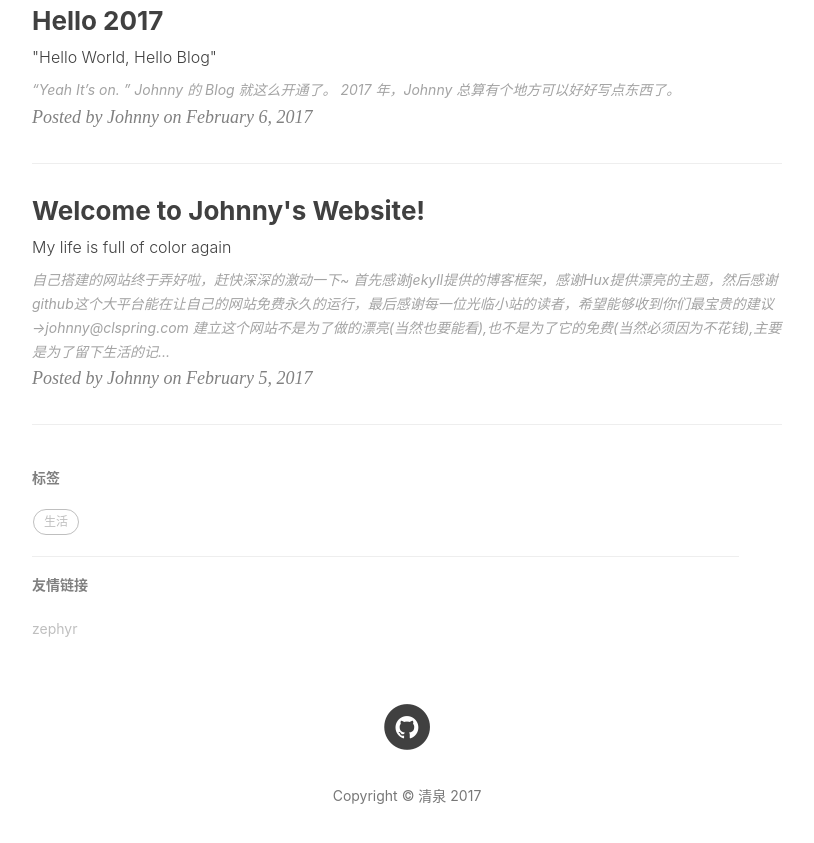
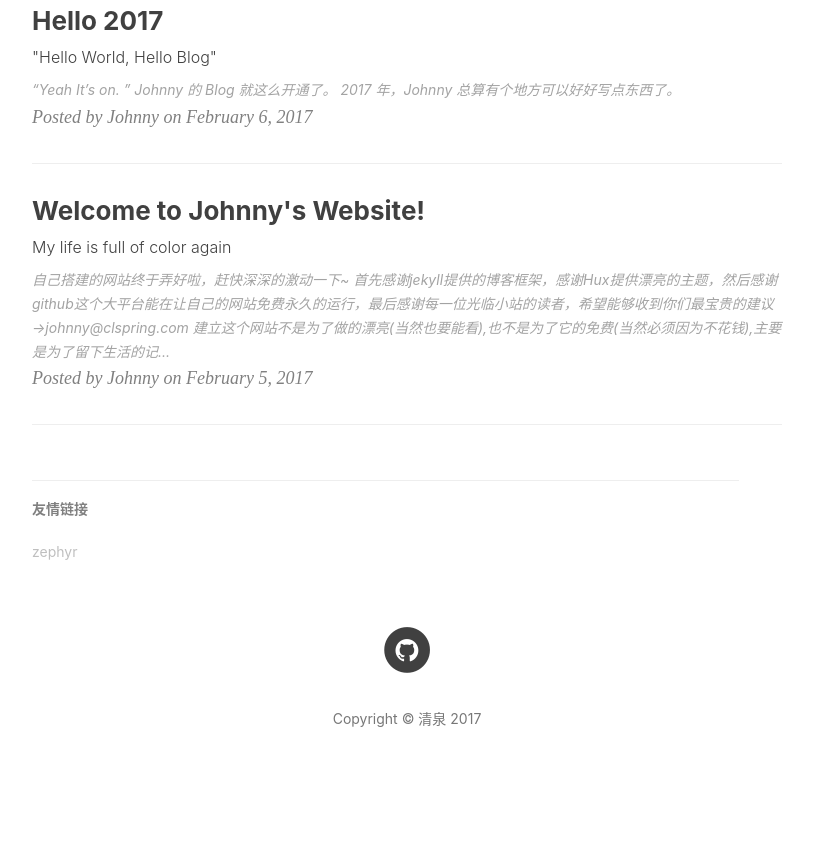
Before and after one commit to J1207808305/J1207808305.github.io, a Jekyll site: the page built from index.html, in a window 1280 px wide and 900 px high, scrolled down 671 px. Shown: the top 843 px of the window, without its empty margins (233-1047 px from the left). Built offline with Jekyll 4.4.1, drawn with Linux system fonts in a browser that asks for light colours; nearby versions of some CDN libraries; the list of posts is cut into pages by our own code; comment, search, counter and statistics services are not loaded.

Commit message:
modify the file _layouts/pages.html that remove tags at the footer

```diff
--- a/_layouts/page.html
+++ b/_layouts/page.html
@@ -33,10 +33,10 @@ layout: default
                 sidebar-container">
 
                 <!-- Featured Tags -->
-                {% if site.featured-tags %}
-                <section>
+<!--                 {% if site.featured-tags %}
+                <section> -->
                     <!-- no hr -->
-                    <h5><a href="{{'/tags/' | prepend: site.baseurl }}">标签</a></h5>
+<!--                     <h5><a href="{{'/tags/' | prepend: site.baseurl }}">标签</a></h5>
                     <div class="tags">
         				{% for tag in site.tags %}
                             {% if tag[1].size > {{site.featured-condition-size}} %}
@@ -44,10 +44,10 @@ layout: default
                                     {{ tag[0] }}
                                 </a>
                             {% endif %}
-        				{% endfor %}
-        			</div>
+        				{% endfor %} -->
+<!--         			</div>
                 </section>
-                {% endif %}
+                {% endif %} -->
 
                 <!-- Friends Blog -->
                 {% if site.friends %}
```
